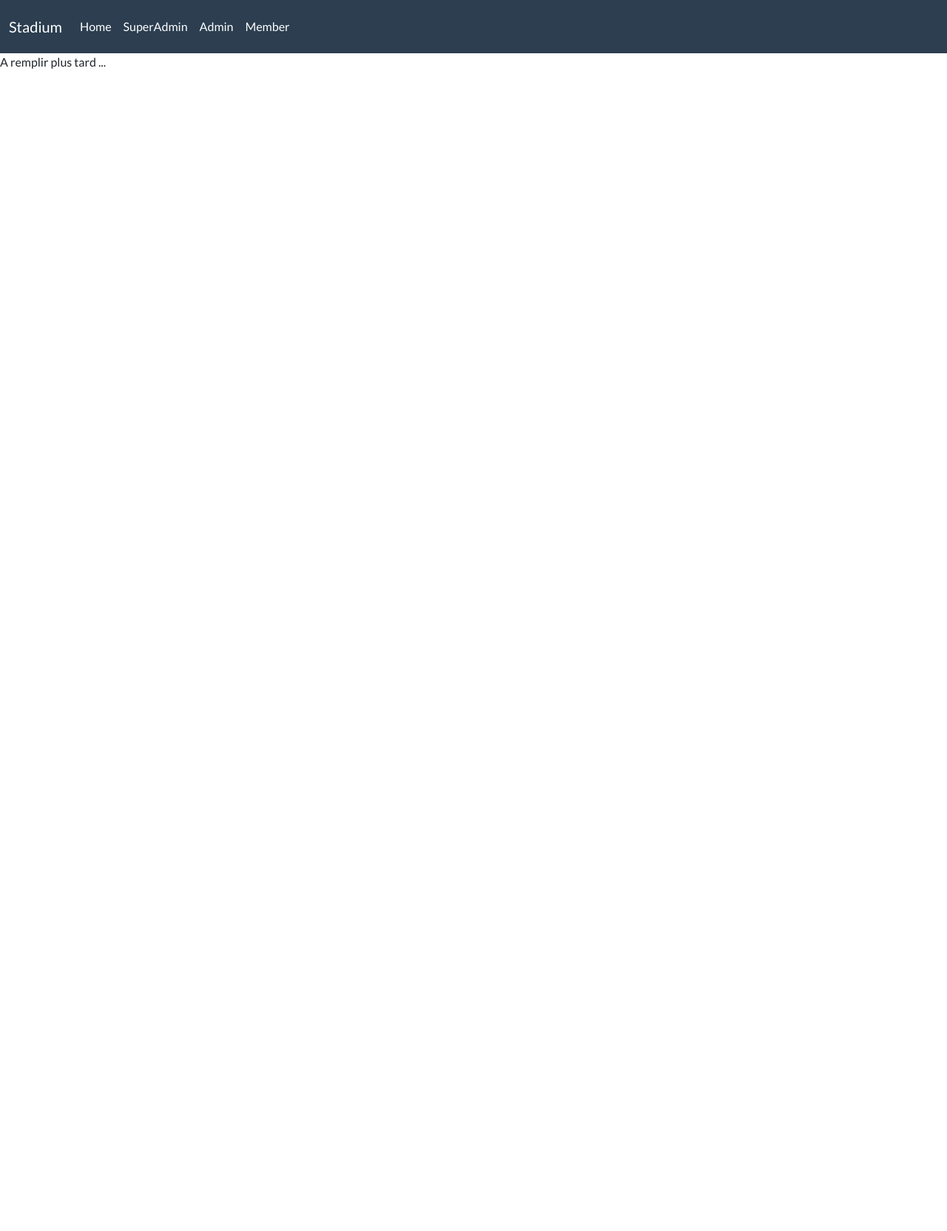
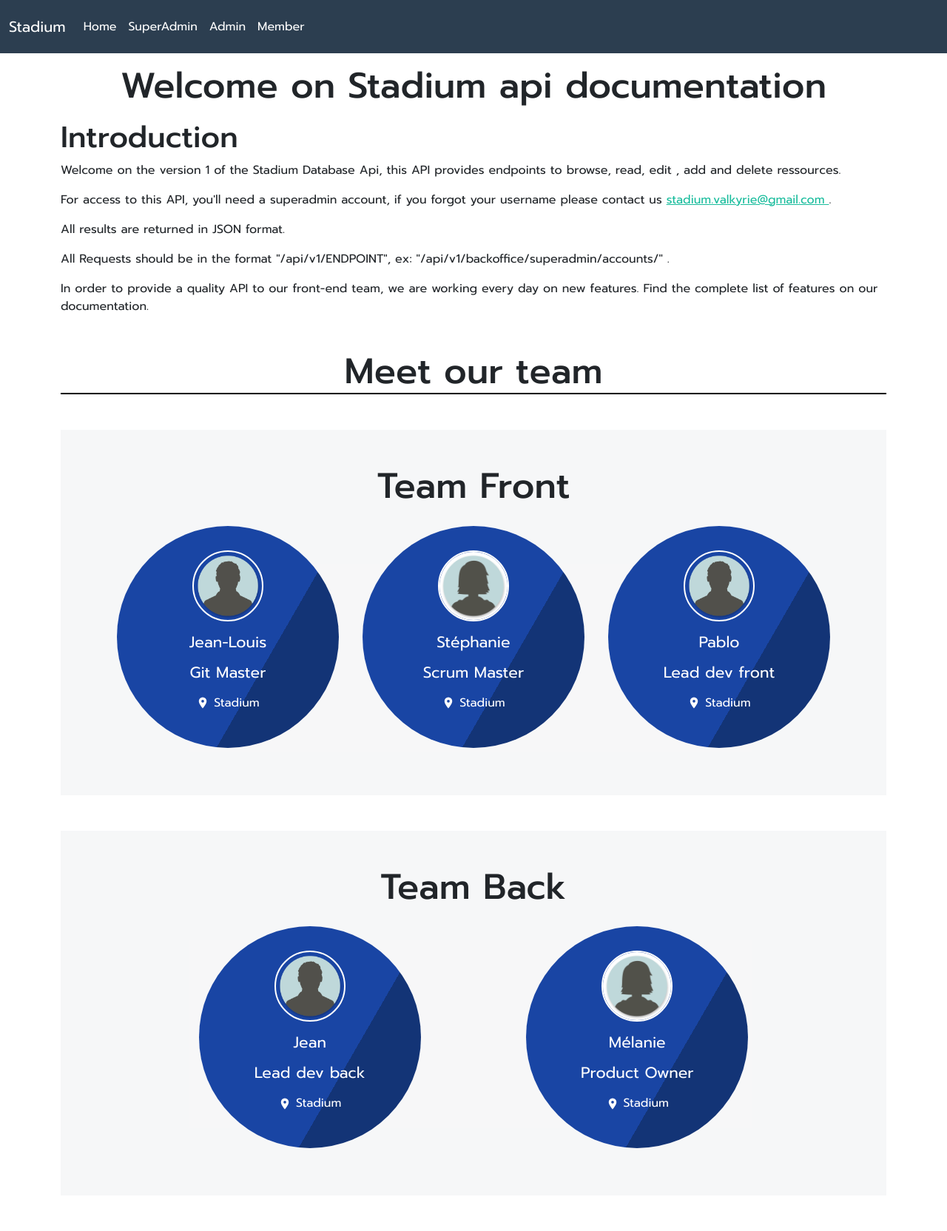
Before and after one commit to jean-same/stadium, a Symfony app: template templates/api/v1/documentation/docs/home.html.twig in a window 1280 px wide. Shown: the whole page at 74% size. Before the commit the page ends 93 px from the top, so only its background shows below. Run offline with Twig, Linux system fonts and the light colour scheme; the template is opened without the code that fills it, so the values that code supplies are empty; some libraries are stand-ins or nearby versions.

Commit message:
Homepage content and pages titles modification

```diff
--- a/templates/api/v1/documentation/docs/admin.html.twig
+++ b/templates/api/v1/documentation/docs/admin.html.twig
@@ -1,4 +1,9 @@
 {% extends 'base.html.twig' %}
+
+{% block title %}
+	{{ parent() }}
+	Admin!
+{% endblock %}
 
 {% block body %}
 <div class="accordion" id="accordionExample">
--- a/templates/api/v1/documentation/docs/home.html.twig
+++ b/templates/api/v1/documentation/docs/home.html.twig
@@ -1,5 +1,124 @@
 {% extends 'base.html.twig' %}
 
+{% block title %}
+	{{ parent() }}
+	Home!
+{% endblock %}
+
 {% block body %}
-<p>A remplir plus tard ...</p>
+
+	<div class="container ">
+		<h1 class="text-center my-3">Welcome on Stadium api documentation</h1>
+		<h2>Introduction</h2>
+		<p>Welcome on the version 1 of the Stadium Database Api, this API provides endpoints to browse, read, edit , add and delete ressources.</p>
+		<p>For access to this API, you'll need a superadmin account, if you forgot your username please contact us
+			<a href="">stadium.valkyrie@gmail.com
+			</a>.
+		</p>
+		<p>All results are returned in JSON format.
+		</p>
+		<p>All Requests should be in the format "/api/v1/ENDPOINT", ex: "/api/v1/backoffice/superadmin/accounts/" .</p>
+		<p>In order to provide a quality API to our front-end team, we are working every day on new features. Find the complete list of features on our documentation.</p>
+
+		<div class="team">
+        <h1 class="text-center title-team"> Meet our team </h1>
+			<div class="team-div p-5 my-5">
+				<h1 class="text-center ">Team Front</h1>
+				<div class="container d-flex justify-content-evenly">
+					<section class="profile team">
+						<header class="header full granimate">
+							<div class="details">
+								<img src="{{ asset('assets/m.png') }}" alt="John Doe" class="profile-pic">
+								<h1 class="heading">Jean-Louis</h1>
+								<h1 class="heading">Git Master</h1>
+								<div class="location">
+									<svg width="18" height="18" viewbox="0 0 24 24" fill="currentColor">
+										<path d="M12,11.5A2.5,2.5 0 0,1 9.5,9A2.5,2.5 0 0,1 12,6.5A2.5,2.5 0 0,1 14.5,9A2.5,2.5 0 0,1 12,11.5M12,2A7,7 0 0,0 5,9C5,14.25 12,22 12,22C12,22 19,14.25 19,9A7,7 0 0,0 12 ,2Z"></path>
+									</svg>
+									<p>Stadium</p>
+								</div>
+
+							</div>
+						</header>
+					</section>
+
+					<section class="profile">
+						<header class="header full granimate">
+							<div class="details">
+								<img src="{{ asset('assets/f.jpg') }}" alt="John Doe" class="profile-pic">
+								<h1 class="heading">Stéphanie</h1>
+								<h1 class="heading">Scrum Master</h1>
+								<div class="location">
+									<svg width="18" height="18" viewbox="0 0 24 24" fill="currentColor">
+										<path d="M12,11.5A2.5,2.5 0 0,1 9.5,9A2.5,2.5 0 0,1 12,6.5A2.5,2.5 0 0,1 14.5,9A2.5,2.5 0 0,1 12,11.5M12,2A7,7 0 0,0 5,9C5,14.25 12,22 12,22C12,22 19,14.25 19,9A7,7 0 0,0 12 ,2Z"></path>
+									</svg>
+									<p>Stadium</p>
+								</div>
+
+							</div>
+
+						</header>
+					</section>
+
+					<section class="profile">
+						<header class="header full granimate">
+							<div class="details">
+								<img src="{{ asset('assets/m.png') }}" alt="John Doe" class="profile-pic">
+								<h1 class="heading">Pablo</h1>
+								<h1 class="heading">Lead dev front</h1>
+								<div class="location">
+									<svg width="18" height="18" viewbox="0 0 24 24" fill="currentColor">
+										<path d="M12,11.5A2.5,2.5 0 0,1 9.5,9A2.5,2.5 0 0,1 12,6.5A2.5,2.5 0 0,1 14.5,9A2.5,2.5 0 0,1 12,11.5M12,2A7,7 0 0,0 5,9C5,14.25 12,22 12,22C12,22 19,14.25 19,9A7,7 0 0,0 12 ,2Z"></path>
+									</svg>
+									<p>Stadium</p>
+								</div>
+
+							</div>
+						</header>
+					</section>
+				</div>
+			</div>
+
+
+			<div class="team-div p-5 screen__content">
+				<h1 class="text-center">Team Back</h1>
+				<div class="container d-flex justify-content-evenly">
+					<section class="profile">
+						<header class="header full granimate">
+							<div class="details">
+								<img src="{{ asset('assets/m.png') }}" alt="John Doe" class="profile-pic">
+								<h1 class="heading">Jean</h1>
+								<h1 class="heading">Lead dev back</h1>
+								<div class="location">
+									<svg width="18" height="18" viewbox="0 0 24 24" fill="currentColor">
+										<path d="M12,11.5A2.5,2.5 0 0,1 9.5,9A2.5,2.5 0 0,1 12,6.5A2.5,2.5 0 0,1 14.5,9A2.5,2.5 0 0,1 12,11.5M12,2A7,7 0 0,0 5,9C5,14.25 12,22 12,22C12,22 19,14.25 19,9A7,7 0 0,0 12 ,2Z"></path>
+									</svg>
+									<p>Stadium</p>
+								</div>
+
+							</div>
+						</header>
+					</section>
+
+					<section class="profile">
+						<header class="header full granimate">
+							<div class="details">
+								<img src="{{ asset('assets/f.jpg') }}" alt="John Doe" class="profile-pic">
+								<h1 class="heading">Mélanie</h1>
+								<h1 class="heading">Product Owner</h1>
+								<div class="location">
+									<svg width="18" height="18" viewbox="0 0 24 24" fill="currentColor">
+										<path d="M12,11.5A2.5,2.5 0 0,1 9.5,9A2.5,2.5 0 0,1 12,6.5A2.5,2.5 0 0,1 14.5,9A2.5,2.5 0 0,1 12,11.5M12,2A7,7 0 0,0 5,9C5,14.25 12,22 12,22C12,22 19,14.25 19,9A7,7 0 0,0 12 ,2Z"></path>
+									</svg>
+									<p>Stadium</p>
+								</div>
+
+							</div>
+						</header>
+					</section>
+				</div>
+			</div>
+
+		</div>
+	</div>
 {% endblock %}
--- a/templates/api/v1/documentation/docs/member.html.twig
+++ b/templates/api/v1/documentation/docs/member.html.twig
@@ -1,4 +1,9 @@
 {% extends 'base.html.twig' %}
+
+{% block title %}
+	{{ parent() }}
+	Member!
+{% endblock %}
 
 {% block body %}
 	<div class="accordion" id="accordionExample">
--- a/templates/api/v1/documentation/docs/superadmin.html.twig
+++ b/templates/api/v1/documentation/docs/superadmin.html.twig
@@ -1,4 +1,9 @@
 {% extends 'base.html.twig' %}
+
+{% block title %}
+	{{ parent() }}
+	SuperAdmin!
+{% endblock %}
 
 {% block body %}
 	<div class="accordion" id="accordionExample">
--- a/templates/base.html.twig
+++ b/templates/base.html.twig
@@ -3,12 +3,19 @@
 	<head>
 		<meta charset="UTF-8">
 		<title>
-			{% block title %}Welcome!
+			{% block title %}Docs -
 			{% endblock %}
 		</title>
 		{# Run `composer require symfony/webpack-encore-bundle`
 										        and uncomment the following Encore helpers to start using Symfony UX #}
-		<link rel="stylesheet" href="https://bootswatch.com/5/flatly/bootstrap.min.css">
+				{% block stylesheets %}
+			{# Run `composer require symfony/webpack-encore-bundle`
+																								        and uncomment the following Encore helpers to start using Symfony UX #}
+			<link rel="stylesheet" href="https://bootswatch.com/5/flatly/bootstrap.min.css">
+			<link rel="preconnect" href="https://fonts.googleapis.com">
+			<link href="https://fonts.googleapis.com/css2?family=Prompt:wght@400;500&display=swap" rel="stylesheet">
+			<link rel="stylesheet" href="{{ asset('assets/style.css') }}">
+		{% endblock %}
 	</head>
 	<body>
 
```
Also changed, not shown: public/assets/f.jpg (added), public/assets/m.png (added), public/assets/stadium.jpg (added), public/assets/style.css (added).
